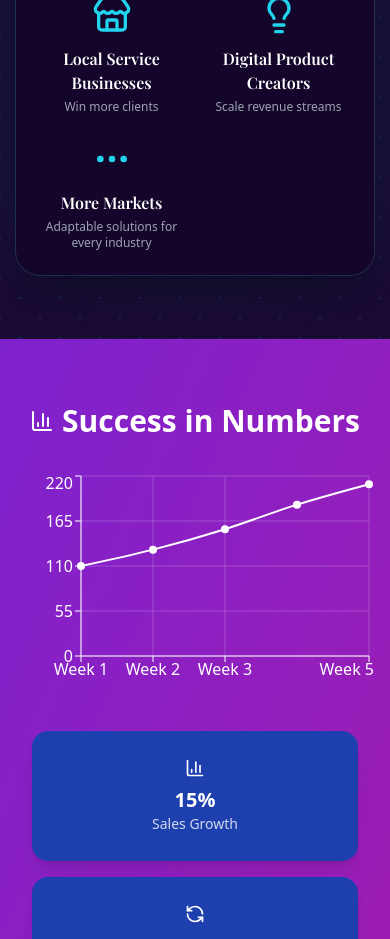
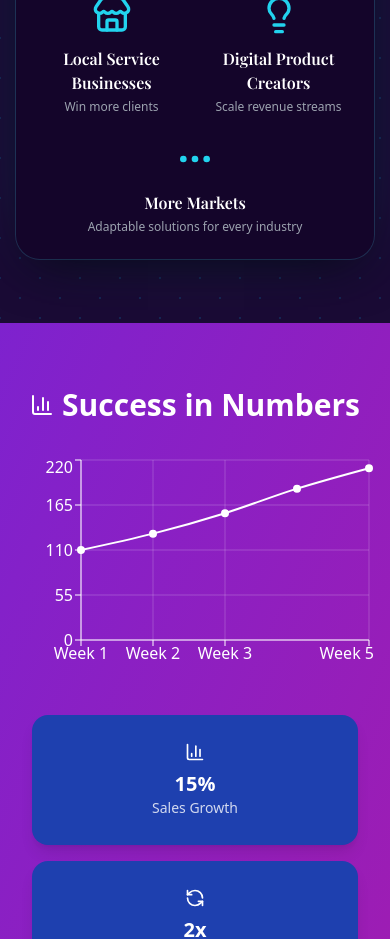
Before and after one commit to kartik-7877/statixgrowth-site, a Next.js app: page / in a window 390 px wide. Shown: the part 920-1859 px from the top of the page. Built offline with nearby package versions, Linux system fonts and the light colour scheme.

Commit message:
Fix: center align 5th icon in phone view only

```diff
--- a/components/WhoIHelpSection.js
+++ b/components/WhoIHelpSection.js
@@ -68,7 +68,11 @@ export default function WhoIHelp() {
             className="grid grid-cols-2 sm:grid-cols-3 md:grid-cols-5 gap-6 sm:gap-8 md:gap-10"
           >
             {categories.map((item, index) => (
-              <div key={index} className="flex flex-col items-center text-center">
+              <div
+                key={index}
+                className={`flex flex-col items-center text-center
+                            ${index === 4 ? "col-span-2 sm:col-span-1 justify-self-center" : ""}`}
+              >
                 <item.icon className="w-10 h-10 sm:w-12 sm:h-12 text-cyan-400 mb-3" />
                 <h3 className="font-display font-semibold text-base sm:text-lg text-white mb-1">
                   {item.title}
```
